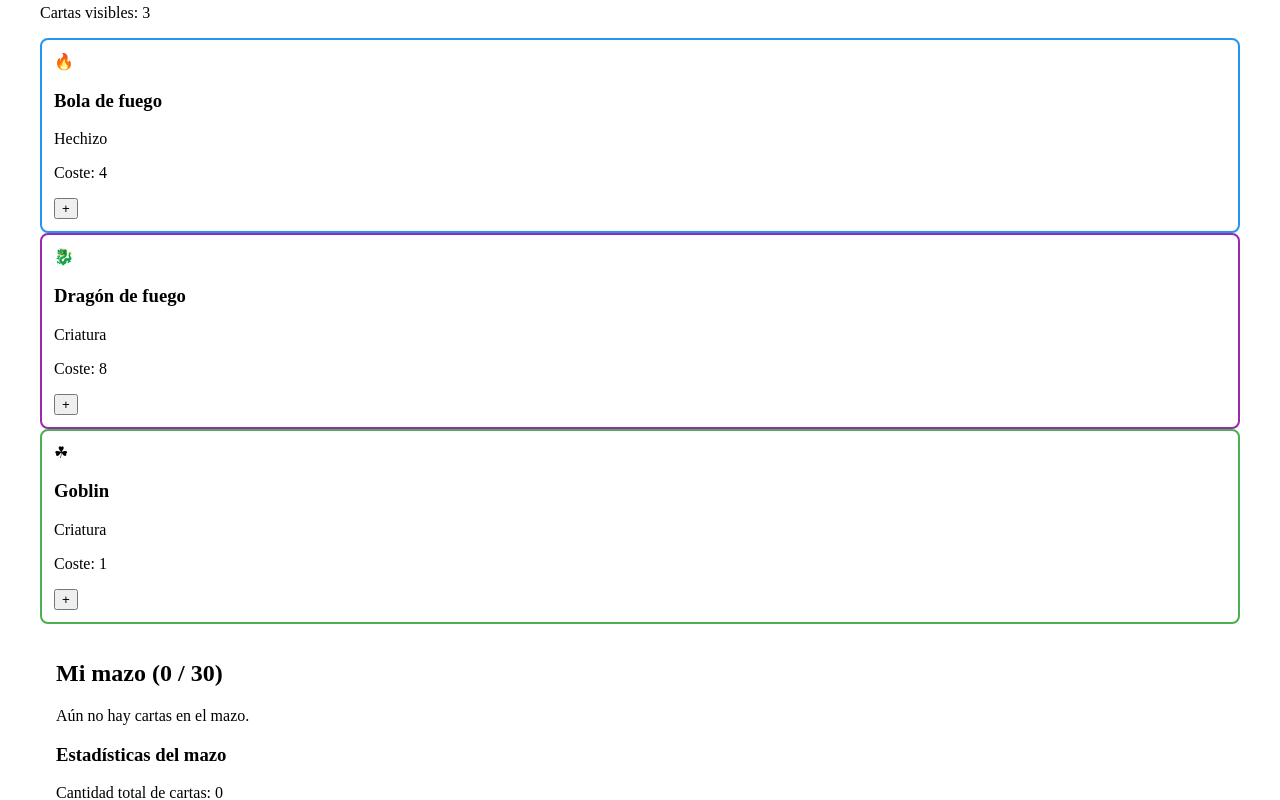
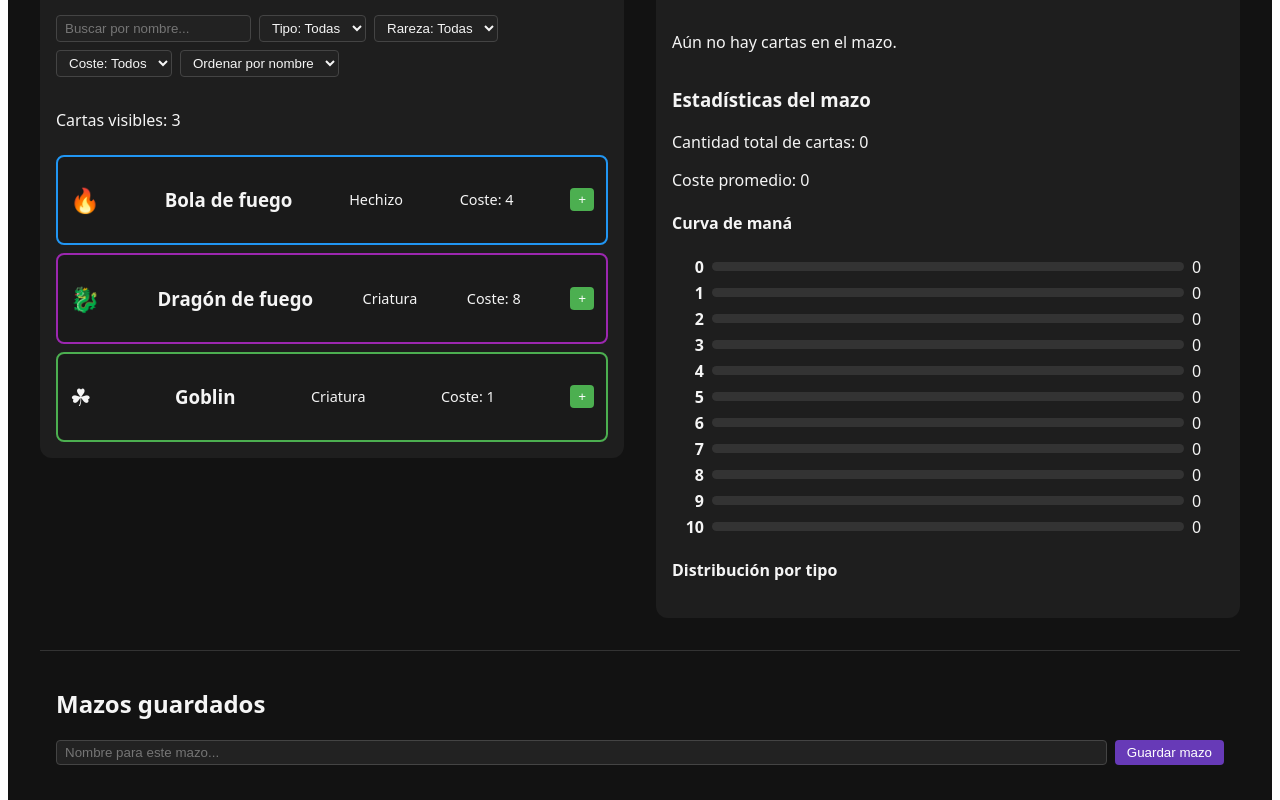
Before and after one commit to zakkdruzer/m6-l4-d3-deck-forge, a Vue app: page / in a window 1280 px wide. Shown: the part 200-1000 px from the top of the page. Built offline with nearby package versions, Linux system fonts and the light colour scheme.

Commit message:
feat: vizualizacion gitpages + estilos mejorados

```diff
--- a/package.json
+++ b/package.json
@@ -6,13 +6,16 @@
   "scripts": {
     "dev": "vite",
     "build": "vite build",
-    "preview": "vite preview"
+    "preview": "vite preview",
+    "predeploy": "npm run build",
+    "deploy": "gh-pages -d dist"
   },
   "dependencies": {
     "vue": "^3.5.39"
   },
   "devDependencies": {
     "@vitejs/plugin-vue": "^6.0.7",
+    "gh-pages": "^6.3.0",
     "vite": "^8.1.1"
   }
 }
--- a/src/style.css
+++ b/src/style.css
@@ -1,13 +1,86 @@
+/* Layout general */
 .app {
   padding: 2rem;
+  font-family: system-ui, -apple-system, BlinkMacSystemFont, 'Segoe UI', sans-serif;
+  background-color: #121212;
+  color: #f5f5f5;
 }
 
+.layout {
+  display: grid;
+  grid-template-columns: 1fr 1fr;
+  gap: 2rem;
+  align-items: flex-start;
+}
+
+/* Catálogo */
+.catalogo {
+  padding: 1rem;
+  background-color: #1e1e1e;
+  border-radius: 0.75rem;
+}
+
+.catalogo__filtros {
+  display: flex;
+  flex-wrap: wrap;
+  gap: 0.5rem;
+  margin-bottom: 1rem;
+}
+
+.catalogo__filtros input,
+.catalogo__filtros select {
+  padding: 0.25rem 0.5rem;
+  border-radius: 0.25rem;
+  border: 1px solid #444;
+  background-color: #222;
+  color: #f5f5f5;
+}
+
+.catalogo__lista {
+  display: flex;
+  flex-direction: column;
+  gap: 0.5rem;
+}
+
+/* Carta en el catálogo */
 .carta {
   border: 2px solid #ccc;
   padding: 0.75rem;
   border-radius: 0.5rem;
+  background-color: #1a1a1a;
+  display: flex;
+  justify-content: space-between;
+  align-items: center;
 }
 
+.carta__emoji {
+  font-size: 1.5rem;
+  margin-right: 0.5rem;
+}
+
+.carta__nombre {
+  font-weight: bold;
+}
+
+.carta__tipo,
+.carta__coste {
+  font-size: 0.9rem;
+}
+
+.carta button {
+  padding: 0.25rem 0.5rem;
+  border-radius: 0.25rem;
+  border: none;
+  background-color: #4caf50;
+  color: #fff;
+  cursor: pointer;
+}
+
+.carta button:hover {
+  background-color: #43a047;
+}
+
+/* Bordes dinámicos por rareza */
 .carta--común {
   border-color: #4caf50;
 }
@@ -20,21 +93,77 @@
   border-color: #9c27b0;
 }
 
+/* Panel del mazo */
 .panel-mazo {
   padding: 1rem;
+  background-color: #1e1e1e;
+  border-radius: 0.75rem;
 }
 
+.panel-mazo__lista {
+  display: flex;
+  flex-direction: column;
+  gap: 0.5rem;
+}
+
+/* Carta en el mazo */
 .carta-mazo {
   display: flex;
   justify-content: space-between;
   align-items: center;
   margin-bottom: 0.5rem;
+  padding: 0.5rem 0.75rem;
+  border-radius: 0.5rem;
+  background-color: #1a1a1a;
+  border: 1px solid #333;
 }
 
+.carta-mazo__info {
+  display: flex;
+  align-items: center;
+  gap: 0.5rem;
+}
+
+.carta-mazo__emoji {
+  font-size: 1.4rem;
+}
+
+.carta-mazo__controles button {
+  padding: 0.25rem 0.5rem;
+  margin: 0 0.25rem;
+  border-radius: 0.25rem;
+  border: none;
+  background-color: #2196f3;
+  color: #fff;
+  cursor: pointer;
+}
+
+.carta-mazo__controles button:hover {
+  background-color: #1e88e5;
+}
+
+/* Avisos de límites */
+.panel-mazo__alerta {
+  color: #e53935;
+  font-weight: bold;
+  margin-bottom: 0.5rem;
+}
+
+.carta-mazo--limite {
+  border: 2px solid #ff9800;
+}
+
+.carta-mazo__alerta {
+  color: #ff9800;
+  font-size: 0.8rem;
+}
+
+/* Stats del mazo */
 .stats-mazo {
   margin-top: 1rem;
 }
 
+/* Curva de maná */
 .curva-mana {
   display: flex;
   flex-direction: column;
@@ -55,7 +184,7 @@
 
 .curva-mana__barra-wrap {
   flex: 1;
-  background-color: #eee;
+  background-color: #333;
   border-radius: 999px;
   overflow: hidden;
 }
@@ -70,21 +199,7 @@
   text-align: left;
 }
 
-.panel-mazo__alerta {
-  color: #e53935;
-  font-weight: bold;
-  margin-bottom: 0.5rem;
-}
-
-.carta-mazo--limite {
-  border: 2px solid #ff9800;
-}
-
-.carta-mazo__alerta {
-  color: #ff9800;
-  font-size: 0.8rem;
-}
-
+/* Distribución por tipo */
 .distribucion-tipos {
   display: flex;
   flex-direction: column;
@@ -104,7 +219,7 @@
 
 .distribucion-tipos__barra-wrap {
   flex: 1;
-  background-color: #eee;
+  background-color: #333;
   border-radius: 999px;
   overflow: hidden;
 }
@@ -117,3 +232,51 @@
 .distribucion-tipos__porcentaje {
   width: 3rem;
 }
+
+/* Mazos guardados */
+.mazos-guardados {
+  margin-top: 2rem;
+  padding: 1rem;
+  border-top: 1px solid #333;
+}
+
+.mazos-guardados form {
+  display: flex;
+  gap: 0.5rem;
+  margin-bottom: 1rem;
+}
+
+.mazos-guardados input {
+  flex: 1;
+  padding: 0.25rem 0.5rem;
+  border-radius: 0.25rem;
+  border: 1px solid #444;
+  background-color: #222;
+  color: #f5f5f5;
+}
+
+.mazos-guardados button {
+  padding: 0.25rem 0.75rem;
+  border-radius: 0.25rem;
+  border: none;
+  background-color: #673ab7;
+  color: #fff;
+  cursor: pointer;
+}
+
+.mazos-guardados button:hover {
+  background-color: #5e35b1;
+}
+
+.mazos-guardados ul {
+  list-style: none;
+  padding: 0;
+  margin: 0;
+  display: flex;
+  flex-wrap: wrap;
+  gap: 0.5rem;
+}
+
+.mazos-guardados li button {
+  background-color: #424242;
+}
--- a/vite.config.js
+++ b/vite.config.js
@@ -1,7 +1,7 @@
 import { defineConfig } from 'vite'
 import vue from '@vitejs/plugin-vue'
 
-// https://vite.dev/config/
 export default defineConfig({
   plugins: [vue()],
+  base: '/m6-l4-d3-deck-forge/',
 })
```
Also changed, not shown: 1 other file (tests, documents, lock files or other folders).
